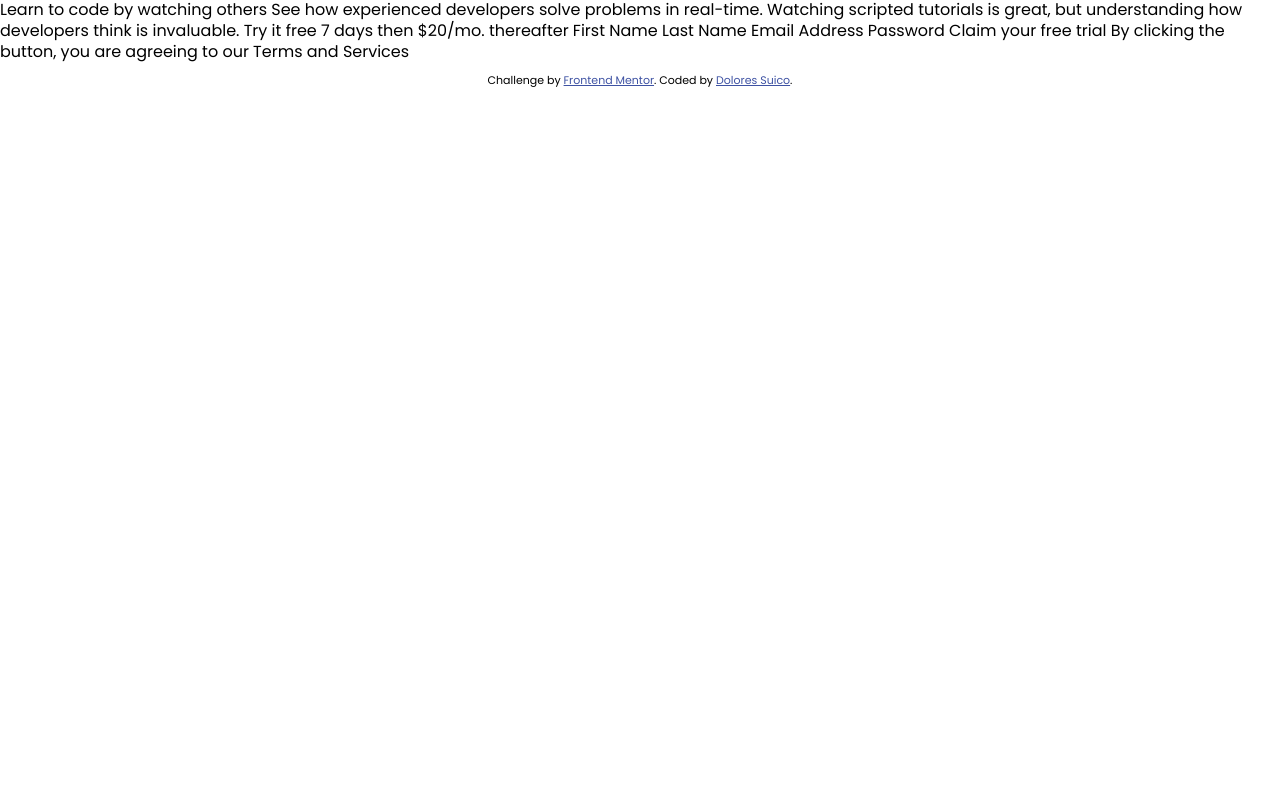
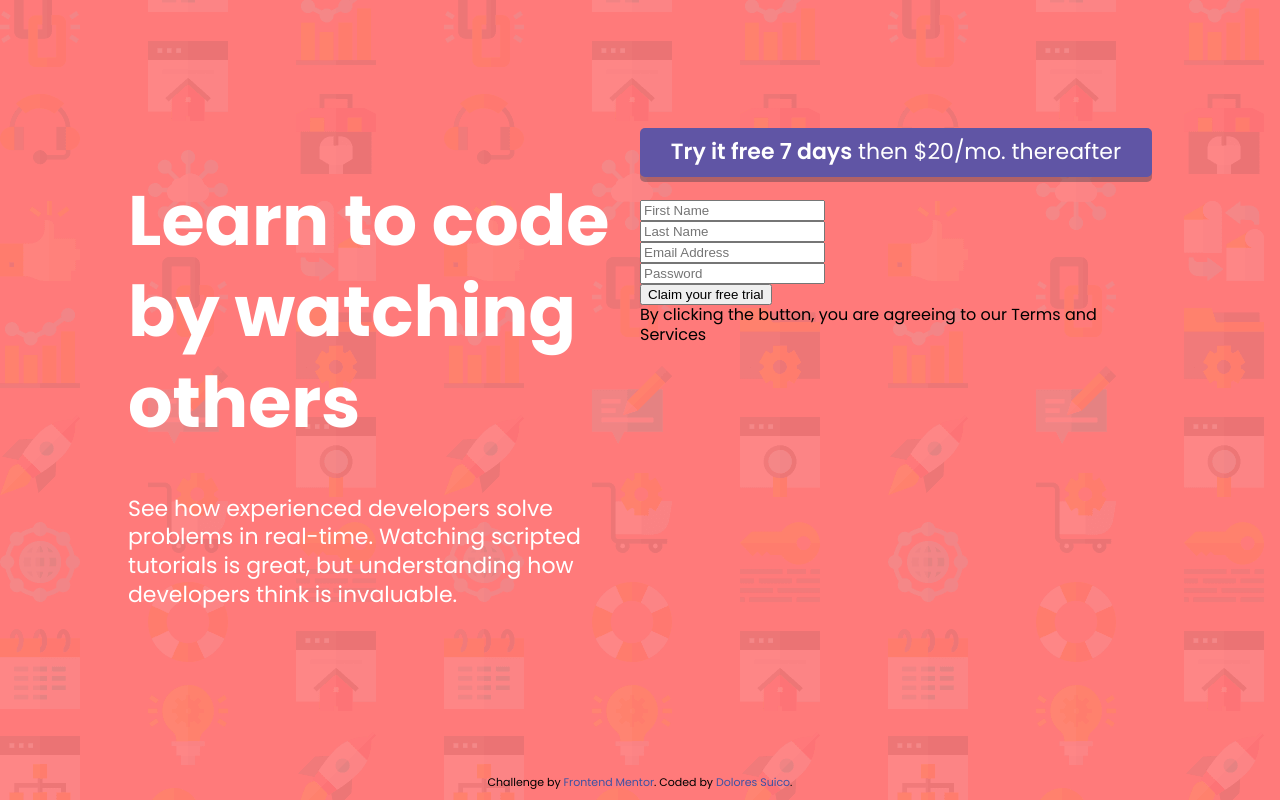
Before and after one commit to dolores31/SignUpForm, a plain HTML site: page index.html in a window 1280 px wide. Drawn offline with Linux system fonts and the light colour scheme.

Commit message:
Created the left side of the page

```diff
--- /dev/null
+++ b/files/css/_footer.scss
@@ -0,0 +1,12 @@
+.footer {
+  position: fixed;
+  width: 100%;
+  bottom: 0;
+  .attribution {
+    font-size: 11px;
+    text-align: center;
+    a {
+      color: $blue;
+    }
+  }
+}
--- a/files/css/_globals.scss
+++ b/files/css/_globals.scss
@@ -12,4 +12,10 @@ body {
   padding: 0;
   font-family: 'Poppins', sans-serif;
   line-height: 1.3;
+  font-size: $font-default;
 }
+
+a {
+  text-decoration:none;
+  transition:.5s ease;
+}
--- /dev/null
+++ b/files/css/_main.scss
@@ -0,0 +1,42 @@
+.main {
+  position: fixed;
+  z-index: -1;
+  width: 100vw;
+  height: 100vh;
+  background: $pink url(../images/bg-intro-desktop.png) no-repeat;
+  background-size: cover;
+  padding: 10%;
+
+  &__container {
+    display: flex;
+  }
+
+  &__about {
+    color: $white;
+    flex: 1 0 50%;
+    &-header {
+      font-size: $font-lg;
+    }
+    &-description {
+      font-size: $font-md;
+      padding-right: 50px;
+    }
+  }
+
+  &__form {
+    flex: 1 0 50%;
+    .try-button {
+      background-color: $purple;
+      font-size: $font-md;
+      color: $white;
+      text-align: center;
+      padding: 10px;
+      border-radius: 5px;
+      box-shadow: 0px 5px $grayLight;
+      margin-bottom: 23px;
+      span {
+        font-weight: 600;
+      }
+    }
+  }
+}
--- a/files/css/_variables.scss
+++ b/files/css/_variables.scss
@@ -0,0 +1,15 @@
+//Colours
+$pink: rgb(255, 122, 122);
+$green: rgb(56, 204, 140);
+$purple: rgb(96, 85, 165);
+$gray: rgb(62, 60, 73);
+$grayLight: rgba(62, 60, 73, 0.4);
+$lightGray: rgb(185, 182, 211);
+$blue: rgb(62, 82, 163);
+$white: #ffffff;
+
+//Font Sizes
+$font-default: 1rem; // 16px
+$font-sm: 1.125rem; // 18px
+$font-md: 1.375rem; // 22px
+$font-lg: 4.375rem; // 70px
--- a/files/css/styles.scss
+++ b/files/css/styles.scss
@@ -1,2 +1,4 @@
 @import "variables";
 @import "globals";
+@import "main";
+@import "footer";
--- a/index.html
+++ b/index.html
@@ -8,44 +8,57 @@
 
   <link rel="icon" type="image/png" sizes="32x32" href="files/images/favicon-32x32.png">
 
+  <title>Frontend Mentor | Intro component with sign up form</title>
+
+  <!-- Feel free to remove these styles or customise in your own stylesheet 👍 -->
   <link rel="preconnect" href="https://fonts.gstatic.com">
   <link href="https://fonts.googleapis.com/css2?family=Poppins:wght@400;500;600;700&display=swap" rel="stylesheet">
   <link rel="stylesheet" href="files/css/styles.css">
 
-  <title>Frontend Mentor | Intro component with sign up form</title>
-
-  <!-- Feel free to remove these styles or customise in your own stylesheet 👍 -->
-  <style>
-    .attribution {
-      font-size: 11px;
-      text-align: center;
-    }
-
-    .attribution a {
-      color: hsl(228, 45%, 44%);
-    }
-  </style>
 </head>
 
 <body>
 
-  Learn to code by watching others
+  <main class="main">
+    <div class="main__container">
+      <div class="main__about">
+        <h1 class="main__about-header">
+          Learn to code by watching others
+        </h1>
+        <p class="main__about-description">
+          See how experienced developers solve problems in real-time. Watching scripted tutorials is great, but
+          understanding how developers think is invaluable.
+        </p>
+      </div>
+      <div class="main__form">
+        <div class="try-button">
+          <span>Try it free 7 days</span>
+          then $20/mo. thereafter
+        </div>
 
-  See how experienced developers solve problems in real-time. Watching scripted tutorials is great,
-  but understanding how developers think is invaluable.
+        <form action="/" method="post">
+          <div class="field-wrap">
+            <input type="text" name="First Name" id="first-name" placeholder="First Name">
+          </div>
+          <div class="field-wrap">
+            <input type="text" name="Last Name" id="last-name" placeholder="Last Name">
+          </div>
+          <div class="field-wrap">
+            <input type="email" name="Email Address" id="email" placeholder="Email Address">
+          </div>
+          <div class="field-wrap">
+            <input type="password" name="Password" id="password" placeholder="Password">
+          </div>
 
-  Try it free 7 days then $20/mo. thereafter
+          <button type="submit">Claim your free trial</button>
+        </form>
 
-  First Name
-  Last Name
-  Email Address
-  Password
+        By clicking the button, you are agreeing to our Terms and Services
+      </div>
+    </div>
+  </main>
 
-  Claim your free trial
-
-  By clicking the button, you are agreeing to our Terms and Services
-
-  <footer>
+  <footer class="footer">
     <p class="attribution">
       Challenge by <a href="https://www.frontendmentor.io?ref=challenge" target="_blank">Frontend Mentor</a>.
       Coded by <a href="#">Dolores Suico</a>.
```
Also changed, not shown: files/css/styles.css, 2 other files.
